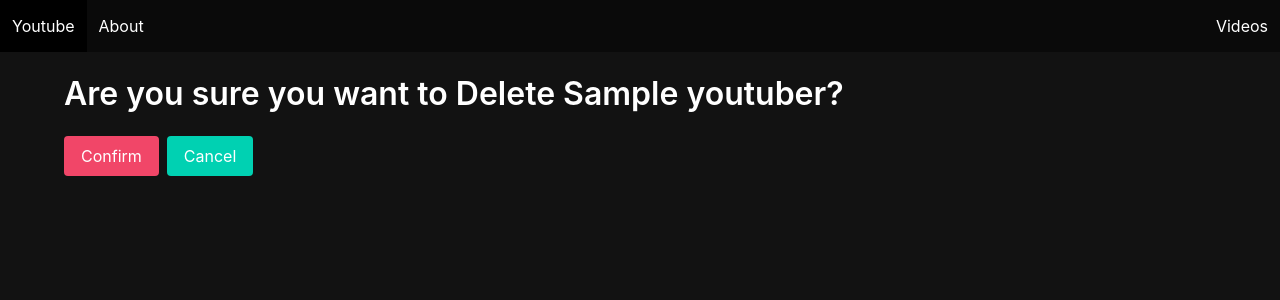
After one commit to Tiranoe/youtubeclone, a Django app: page /youtubers/1/delete in a window 1280 px wide. The commit adds this page. Shown: the top 300 px of the page. Run offline with Django 4.2, Linux system fonts and the light colour scheme; tables that the repository leaves empty hold one stand-in row (values such as "Sample post").

Commit message:
delete function works now, FULL CRUD WORKING

```diff
--- /dev/null
+++ b/main_app/templates/youtuber_delete.html
@@ -0,0 +1,12 @@
+{% extends 'base.html' %} {% block content %}
+<h1 class="title pt-5">Are you sure you want to Delete {{youtuber.name}}?</h1>
+<form method="post">
+    {% csrf_token %}
+    <div class="buttons">
+    <!-- confirm artist delete -->
+        <input class="button is-danger" type="submit" value="Confirm" />
+        <!-- Redirect back to detail on cancel -->
+        <a class="button is-primary" href="{% url 'youtuber_detail' youtuber.pk %}">Cancel</a>
+    </div>
+</form>
+{% endblock %}
--- a/main_app/templates/youtuber_detail.html
+++ b/main_app/templates/youtuber_detail.html
@@ -23,7 +23,7 @@
             <i class="fas fa-edit"></i>
         </span>
     </a>
-    <a href="" class="button is-danger">
+    <a href="/youtubers/{{youtuber.id}}/delete" class="button is-danger">
         <span class="icon">
             <i class="fas fa-trash-alt"></i>
         </span>
--- a/main_app/urls.py
+++ b/main_app/urls.py
@@ -7,5 +7,6 @@ urlpatterns = [
     path('youtubers/', views.Youtuberlist.as_view(), name="youtuber_list"),
     path('youtubers/new/', views.YoutuberCreate.as_view(), name="youtuber_create"),
     path('youtubers/<int:pk>/', views.YoutuberDetail.as_view(), name="youtuber_detail"),
-    path('youtubers/<int:pk>/update',views.YoutuberUpdate.as_view(), name="youtuber_update"),
+    path('youtubers/<int:pk>/update', views.YoutuberUpdate.as_view(), name="youtuber_update"),
+    path('youtubers/<int:pk>/delete', views.YoutuberDelete.as_view(), name="youtuber_delete"),
 ]
--- a/main_app/views.py
+++ b/main_app/views.py
@@ -3,7 +3,7 @@ from django.shortcuts import render
 from django.views import View # <- View class to handle requests
 from django.http import HttpResponse # <- a class to handle sending a type of response
 from django.views.generic.base import TemplateView
-from django.views.generic.edit import CreateView, UpdateView
+from django.views.generic.edit import CreateView, UpdateView, DeleteView
 from django.views.generic import DetailView
 from .models import Youtuber
 
@@ -44,6 +44,10 @@ class YoutuberUpdate(UpdateView):
     def get_success_url(self):
         return reverse('youtuber_detail', kwargs={'pk': self.object.pk})
 
+class YoutuberDelete(DeleteView):
+    model = Youtuber
+    template_name = "youtuber_delete.html"
+    success_url = "/youtubers/"
 
 class YoutuberDetail(DetailView):
     model = Youtuber
```
